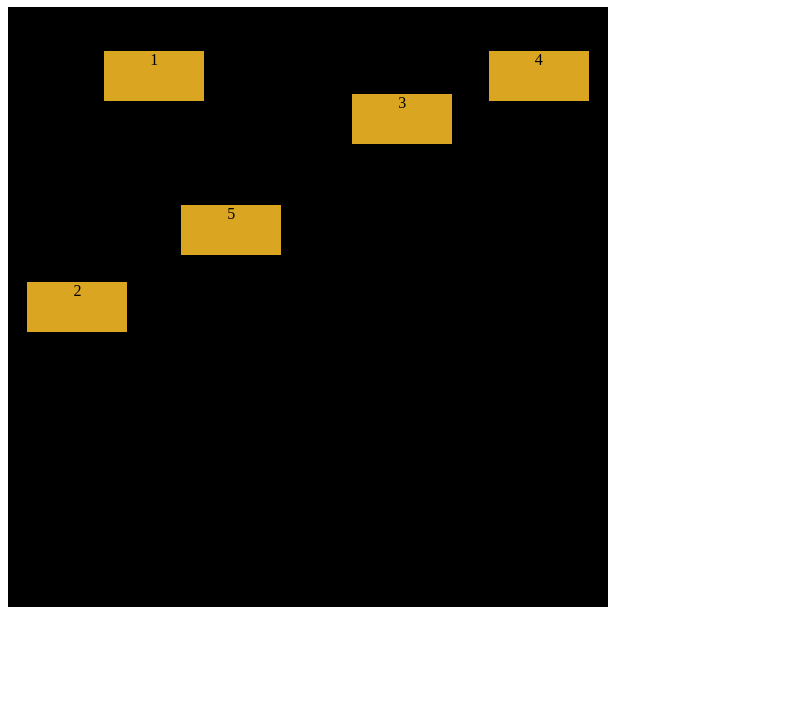
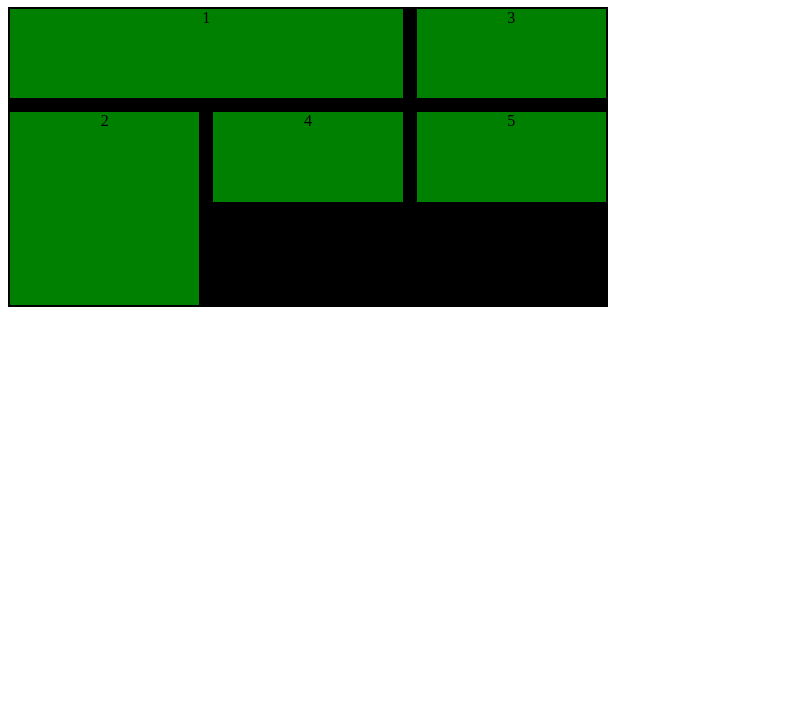
Before and after one commit to rahoolkar/CSS, a plain HTML site: page GridInCSS/index.html in a window 1280 px wide. Shown: the part 73-800 px from the top of the page, without its empty margins (0-812 px from the left). Drawn offline with Linux system fonts and the light colour scheme.

Commit message:
grid in css

```diff
--- a/GridInCSS/index.html
+++ b/GridInCSS/index.html
@@ -4,55 +4,7 @@
     <meta charset="UTF-8">
     <meta name="viewport" content="width=device-width, initial-scale=1.0">
     <title>Grid In CSS</title>
-    <style>
-        h1{
-            text-align: center;
-        }
-        .container{
-            width: 600px;
-            height: 600px;
-            background-color: black;
-            /* Grid In CSS */
-            display: grid;
-            /* but default, display grid is a block element but if we want we can also display it as a inline element by display:inline-grid. */
-
-            /* grid-template-rows: 100px 100px 100px 100px;
-            grid-template-columns: 100px 100px 100px 100px; */
-            grid-template-columns: repeat(4,1fr);
-            grid-template-rows: repeat(4,1fr);
-            row-gap: 15px;
-            column-gap: 15px;
-            justify-items: center;
-            align-items: center;
-        }
-        .item{
-            height: 50px;
-            width: 100px;
-            background-color: goldenrod;
-            border: 2px solid black;
-            text-align: center;
-        }
-        #one{
-            /* grid-column-start: 1;
-            grid-column-end: 3; */
-
-            /* grid-column: 1/3; */
-
-            grid-column: 1 / span 2;
-        }
-        #two{
-            /* grid-row-start: 2;
-            grid-row-end: 4; */
-
-            /* grid-row: 2/4; */
-
-            grid-row: 2/span 2;
-        }
-        #three{
-            justify-self: end;
-            align-self: end;
-        }
-    </style>
+    <link rel="stylesheet" href="style.css">
 </head>
 <body>
     <h1>Grid Playground</h1>
--- /dev/null
+++ b/GridInCSS/style.css
@@ -0,0 +1,27 @@
+.container {
+  height: 300px;
+  width: 600px;
+  background-color: black;
+  display: grid;
+  grid-template-rows: repeat(3, 1fr);
+  grid-template-columns: repeat(3, 1fr);
+  grid-gap: 10px;
+}
+
+.item {
+  /* height: 50px;
+  width: 100px; */
+  background-color: green;
+  border: 2px solid black;
+  text-align: center;
+}
+
+#one{
+    grid-column-start: 1;
+    grid-column-end: 3;
+}
+
+#two{
+    grid-row-start: 2;
+    grid-row-end: 4;
+}
```
